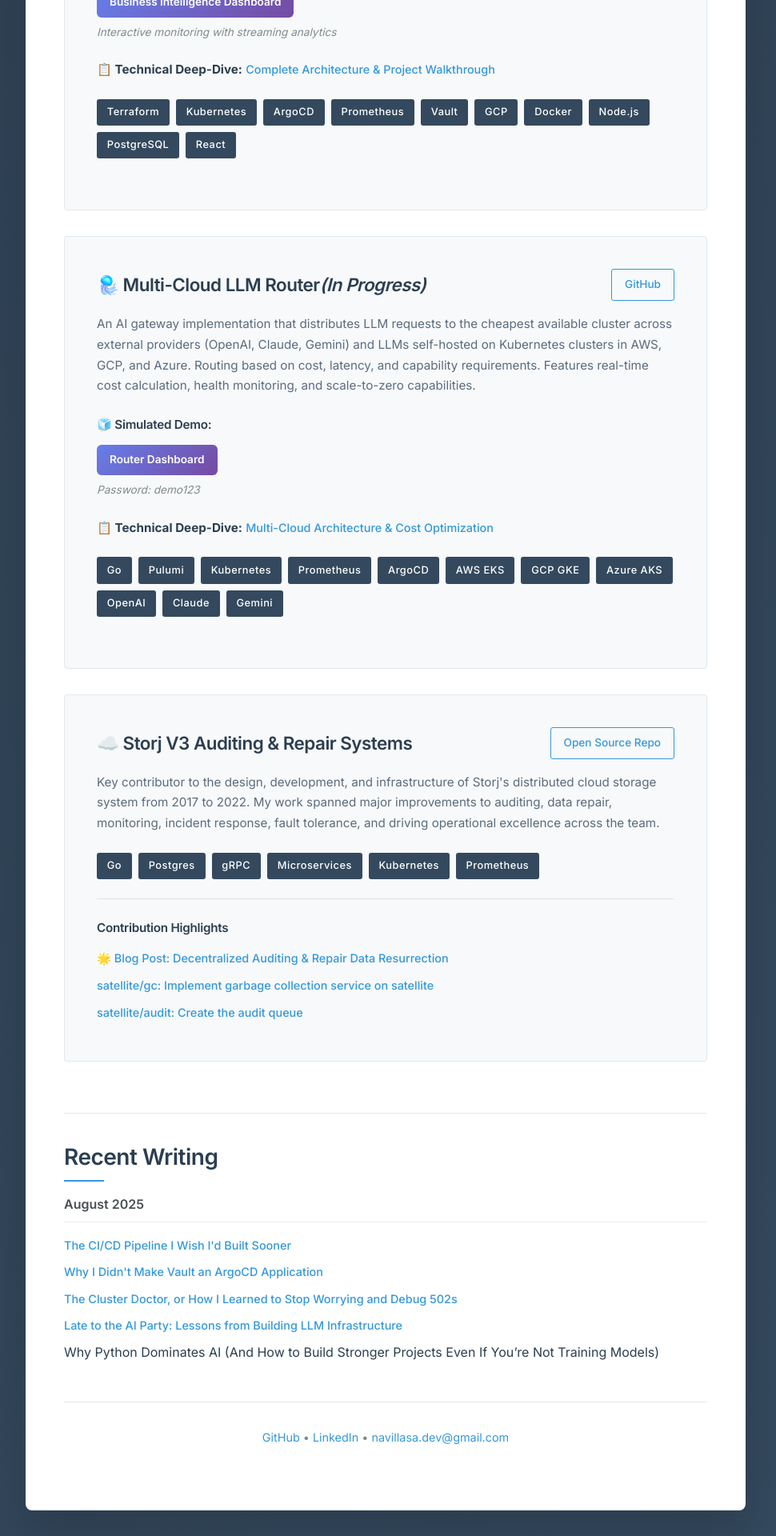
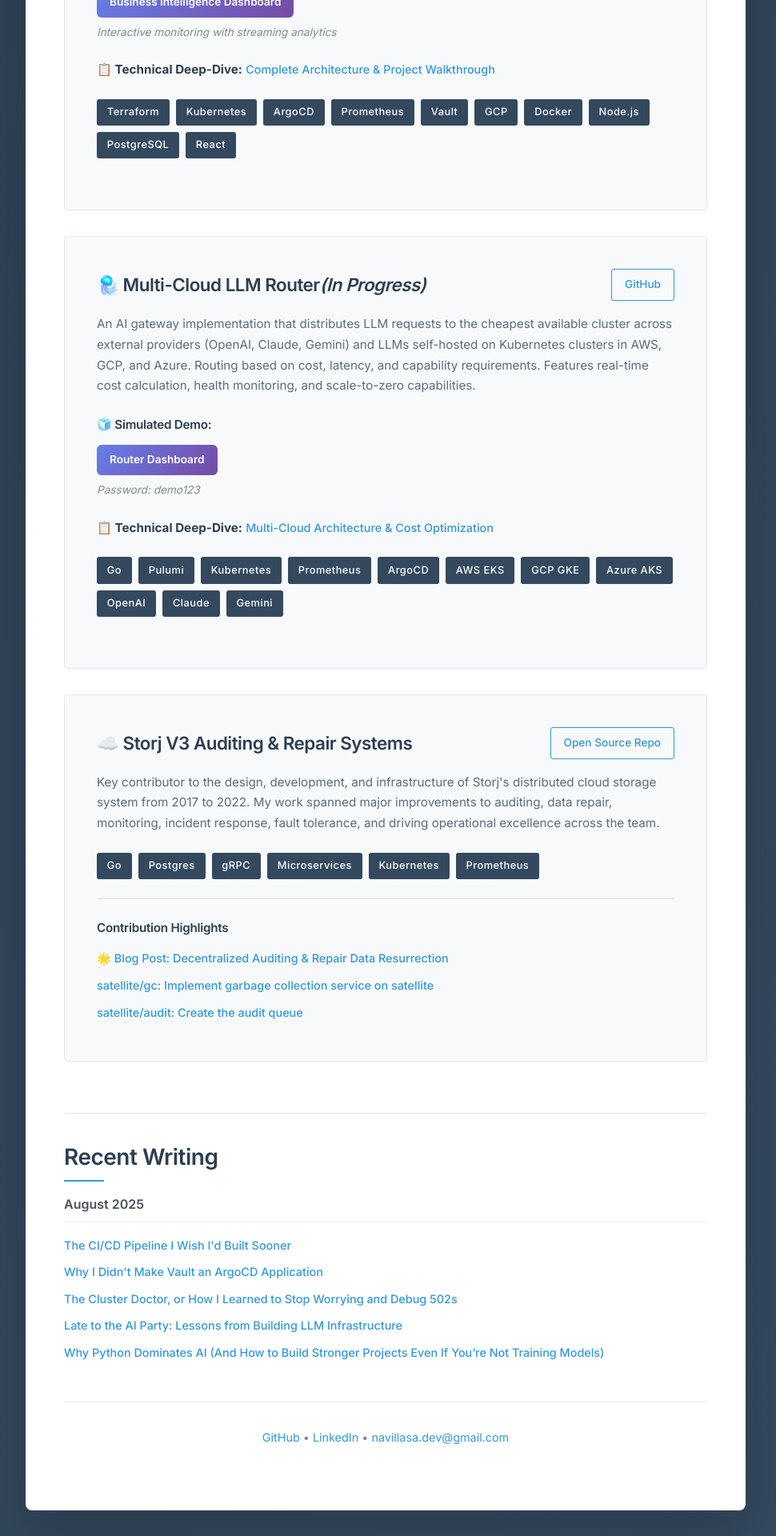
Before and after one commit to navillasa/navillasa.github.io, a Jekyll site: the page built from index.md, in a window 1280 px wide. Shown: the part 1094-3014 px from the top of the page at 80% size, without its empty margins (158-1128 px from the left). Built offline with Jekyll 4.4.1, drawn with Linux system fonts in a browser that asks for light colours; our own code applies the rules of GitHub Pages for plain Markdown files.

Commit message:
fix html lol

```diff
--- a/index.md
+++ b/index.md
@@ -152,7 +152,7 @@ title: "DevOps Engineer"
             <li><a href="{{ '/blog/vault-gitops/' | relative_url }}" class="blog-link">Why I Didn't Make Vault an ArgoCD Application</a></li>
             <li><a href="{{ '/blog/debugging-502-errors/' | relative_url }}" class="blog-link">The Cluster Doctor, or How I Learned to Stop Worrying and Debug 502s</a></li>
             <li><a href="{{ '/blog/missed-ai-revolution/' | relative_url }}" class="blog-link">Late to the AI Party: Lessons from Building LLM Infrastructure</a></li>
-            <li><a href="{{ '/blog/why-python-dominates-ai/' | relative_url }}" class="blog-link"></a>Why Python Dominates AI (And How to Build Stronger Projects Even If You’re Not Training Models)</li>
+            <li><a href="{{ '/blog/why-python-dominates-ai/' | relative_url }}" class="blog-link">Why Python Dominates AI (And How to Build Stronger Projects Even If You’re Not Training Models)</a></li>
         </ul>
     </section>
 
```
